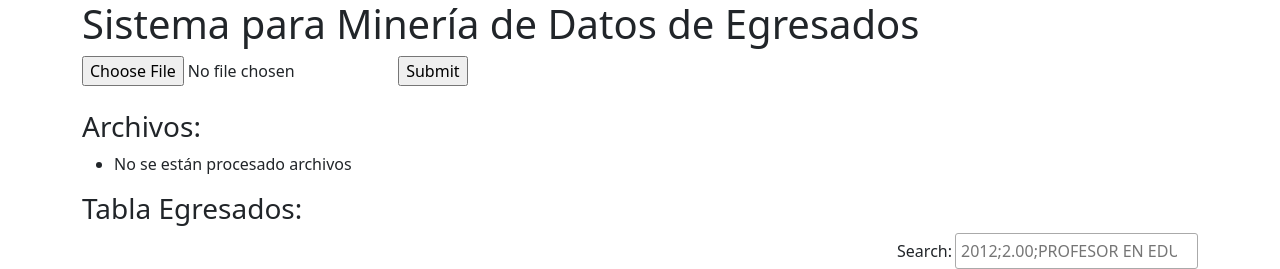
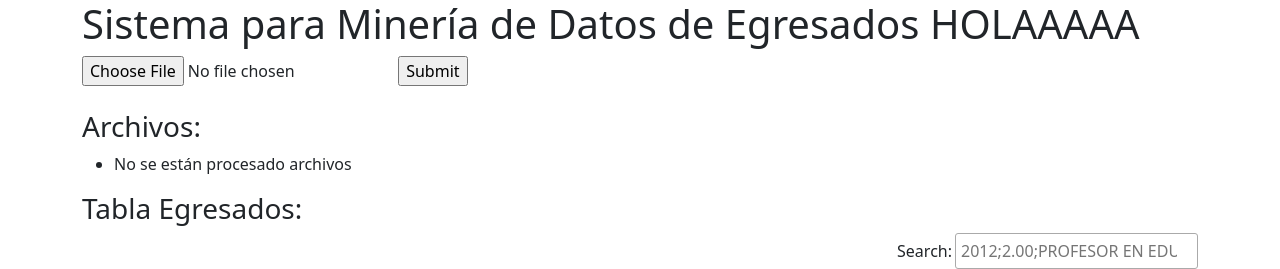
Before and after one commit to faustinoaq/EgresadosCRUV, a Flask app: page / in a window 1280 px wide. Shown: the top 269 px of the page. Run offline with Flask 2, Linux system fonts and the light colour scheme; data that the repository does not hold is empty; some libraries are stand-ins or nearby versions.

Commit message:
Prueba HOLAAA

```diff
--- a/templates/index.html
+++ b/templates/index.html
@@ -22,7 +22,7 @@
    <div class="container">
       <div class="row">
          <div class="col">
-            <h1>Sistema para Minería de Datos de Egresados</h1>
+            <h1>Sistema para Minería de Datos de Egresados HOLAAAAA</h1>
          </div>
       </div>
       <div class="row mb-4">
```
